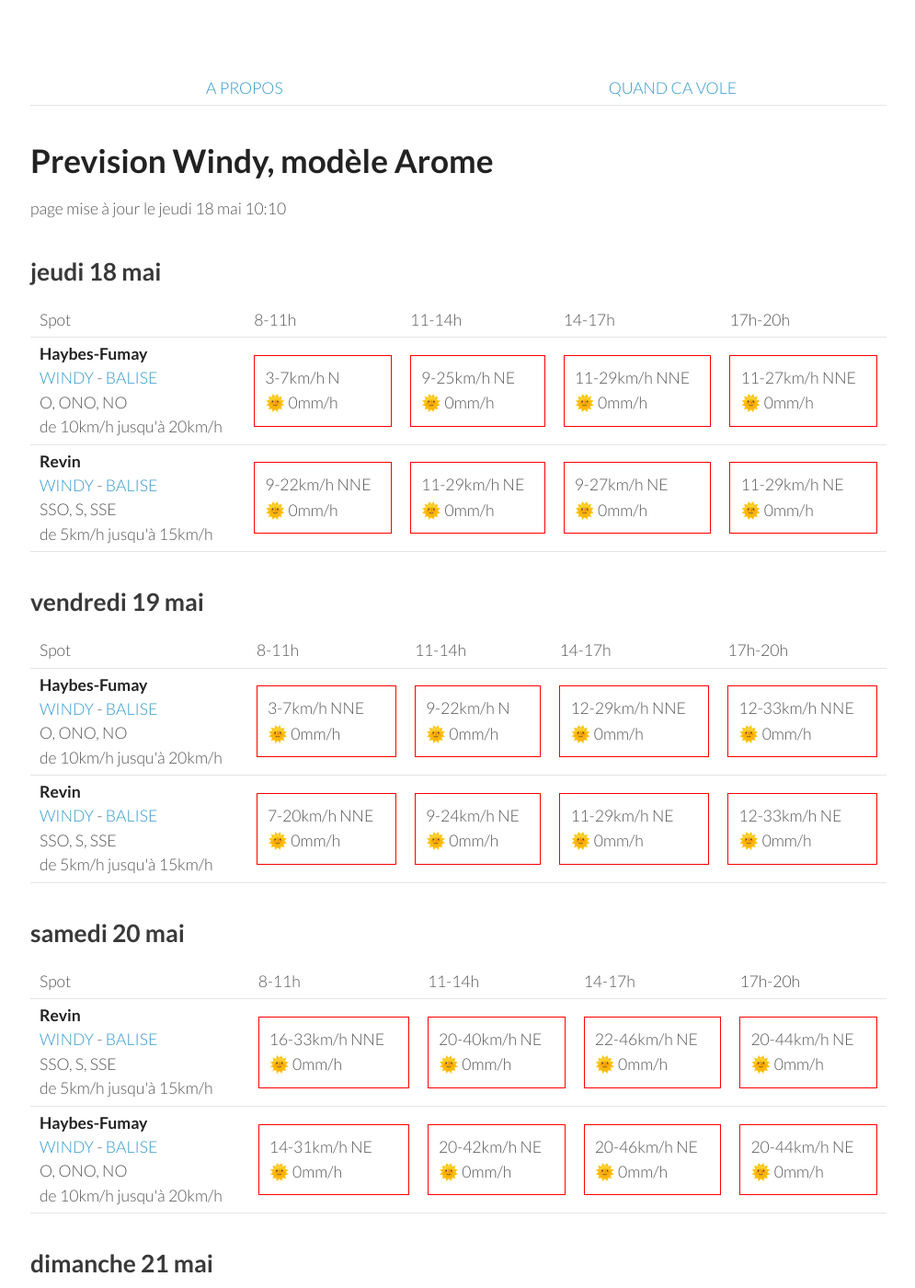
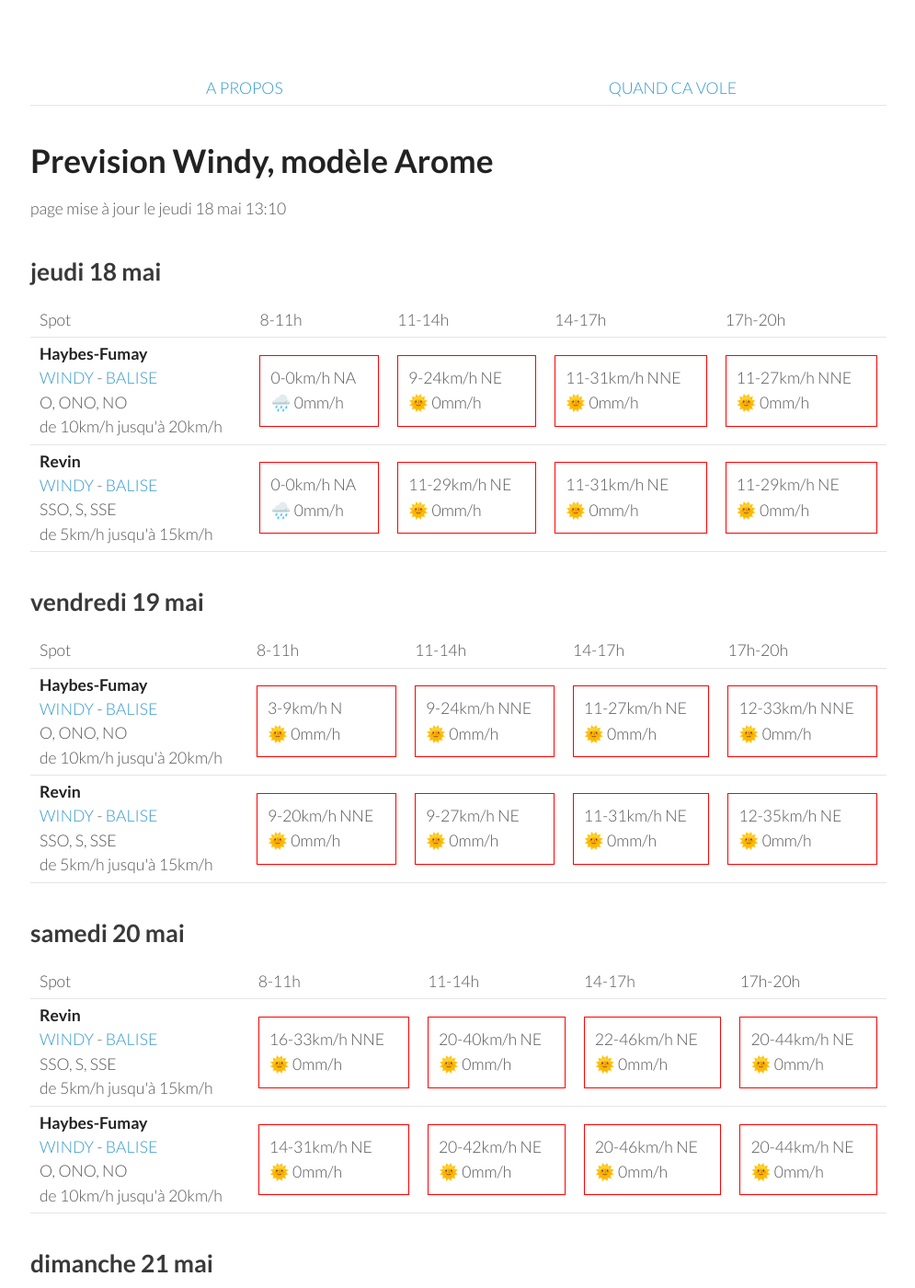
Before and after one commit to parapente-dans-le-nord/parapente-dans-le-nord.github.io, a Jekyll site: the page built from ardennes.markdown, in a window 1280 px wide and 1400 px high. Shown: the whole window at 92% size, without its empty margins (25-1020 px from the left). Built offline with Jekyll 4.4.1, drawn with Linux system fonts in a browser that asks for light colours.

Commit message:
update index.markdown

```diff
--- a/ardennes.markdown
+++ b/ardennes.markdown
@@ -7,7 +7,7 @@ title:  "Tous les spots"
 {: .links}
 
 # Prevision Windy, modèle Arome
-page mise à jour le jeudi 18 mai 10:10
+page mise à jour le jeudi 18 mai 13:10
 
 ## jeudi 18 mai
 
@@ -24,21 +24,19 @@ page mise à jour le jeudi 18 mai 10:10
 <tr>
         <td><strong>Haybes-Fumay</strong><br><a href="https://windy.com/49.998/4.715?49.913,4.738,10">WINDY</a> - <span class=""><a href="http://www.balisemeteo.com/balise.php?idBalise=104">BALISE</a> </span><br> <span class="vent-favorable">O, ONO, NO</span><br><span class="force-vent">de 10km/h jusqu'à 20km/h</span> </td>
 
-            <td><div class="not-flyable"><p>3-7km/h N</p><p>🌞 0mm/h</p></div></td>
-            <td><div class="not-flyable"><p>9-25km/h NE</p><p>🌞 0mm/h</p></div></td>
-            <td><div class="not-flyable"><p>11-29km/h NNE</p><p>🌞 0mm/h</p></div></td>
+            <td><div class="not-flyable"><p>0-0km/h NA</p><p>🌧️ 0mm/h</p></div></td>
+            <td><div class="not-flyable"><p>9-24km/h NE</p><p>🌞 0mm/h</p></div></td>
+            <td><div class="not-flyable"><p>11-31km/h NNE</p><p>🌞 0mm/h</p></div></td>
             <td><div class="not-flyable"><p>11-27km/h NNE</p><p>🌞 0mm/h</p></div></td>
-
 
     </tr>
 <tr>
         <td><strong>Revin</strong><br><a href="https://windy.com/49.948/4.625?49.543,4.625,8">WINDY</a> - <span class=""><a href="http://www.balisemeteo.com/balise.php?idBalise=5019">BALISE</a> </span><br> <span class="vent-favorable">SSO, S, SSE</span><br><span class="force-vent">de 5km/h jusqu'à 15km/h</span> </td>
 
-            <td><div class="not-flyable"><p>9-22km/h NNE</p><p>🌞 0mm/h</p></div></td>
+            <td><div class="not-flyable"><p>0-0km/h NA</p><p>🌧️ 0mm/h</p></div></td>
             <td><div class="not-flyable"><p>11-29km/h NE</p><p>🌞 0mm/h</p></div></td>
-            <td><div class="not-flyable"><p>9-27km/h NE</p><p>🌞 0mm/h</p></div></td>
+            <td><div class="not-flyable"><p>11-31km/h NE</p><p>🌞 0mm/h</p></div></td>
             <td><div class="not-flyable"><p>11-29km/h NE</p><p>🌞 0mm/h</p></div></td>
-
 
     </tr>
 
@@ -60,9 +58,9 @@ page mise à jour le jeudi 18 mai 10:10
 <tr>
         <td><strong>Haybes-Fumay</strong><br><a href="https://windy.com/49.998/4.715?49.913,4.738,10">WINDY</a> - <span class=""><a href="http://www.balisemeteo.com/balise.php?idBalise=104">BALISE</a> </span><br> <span class="vent-favorable">O, ONO, NO</span><br><span class="force-vent">de 10km/h jusqu'à 20km/h</span> </td>
 
-            <td><div class="not-flyable"><p>3-7km/h NNE</p><p>🌞 0mm/h</p></div></td>
-            <td><div class="not-flyable"><p>9-22km/h N</p><p>🌞 0mm/h</p></div></td>
-            <td><div class="not-flyable"><p>12-29km/h NNE</p><p>🌞 0mm/h</p></div></td>
+            <td><div class="not-flyable"><p>3-9km/h N</p><p>🌞 0mm/h</p></div></td>
+            <td><div class="not-flyable"><p>9-24km/h NNE</p><p>🌞 0mm/h</p></div></td>
+            <td><div class="not-flyable"><p>11-27km/h NE</p><p>🌞 0mm/h</p></div></td>
             <td><div class="not-flyable"><p>12-33km/h NNE</p><p>🌞 0mm/h</p></div></td>
 
 
@@ -70,10 +68,10 @@ page mise à jour le jeudi 18 mai 10:10
 <tr>
         <td><strong>Revin</strong><br><a href="https://windy.com/49.948/4.625?49.543,4.625,8">WINDY</a> - <span class=""><a href="http://www.balisemeteo.com/balise.php?idBalise=5019">BALISE</a> </span><br> <span class="vent-favorable">SSO, S, SSE</span><br><span class="force-vent">de 5km/h jusqu'à 15km/h</span> </td>
 
-            <td><div class="not-flyable"><p>7-20km/h NNE</p><p>🌞 0mm/h</p></div></td>
-            <td><div class="not-flyable"><p>9-24km/h NE</p><p>🌞 0mm/h</p></div></td>
-            <td><div class="not-flyable"><p>11-29km/h NE</p><p>🌞 0mm/h</p></div></td>
-            <td><div class="not-flyable"><p>12-33km/h NE</p><p>🌞 0mm/h</p></div></td>
+            <td><div class="not-flyable"><p>9-20km/h NNE</p><p>🌞 0mm/h</p></div></td>
+            <td><div class="not-flyable"><p>9-27km/h NE</p><p>🌞 0mm/h</p></div></td>
+            <td><div class="not-flyable"><p>11-31km/h NE</p><p>🌞 0mm/h</p></div></td>
+            <td><div class="not-flyable"><p>12-35km/h NE</p><p>🌞 0mm/h</p></div></td>
 
 
     </tr>
```
